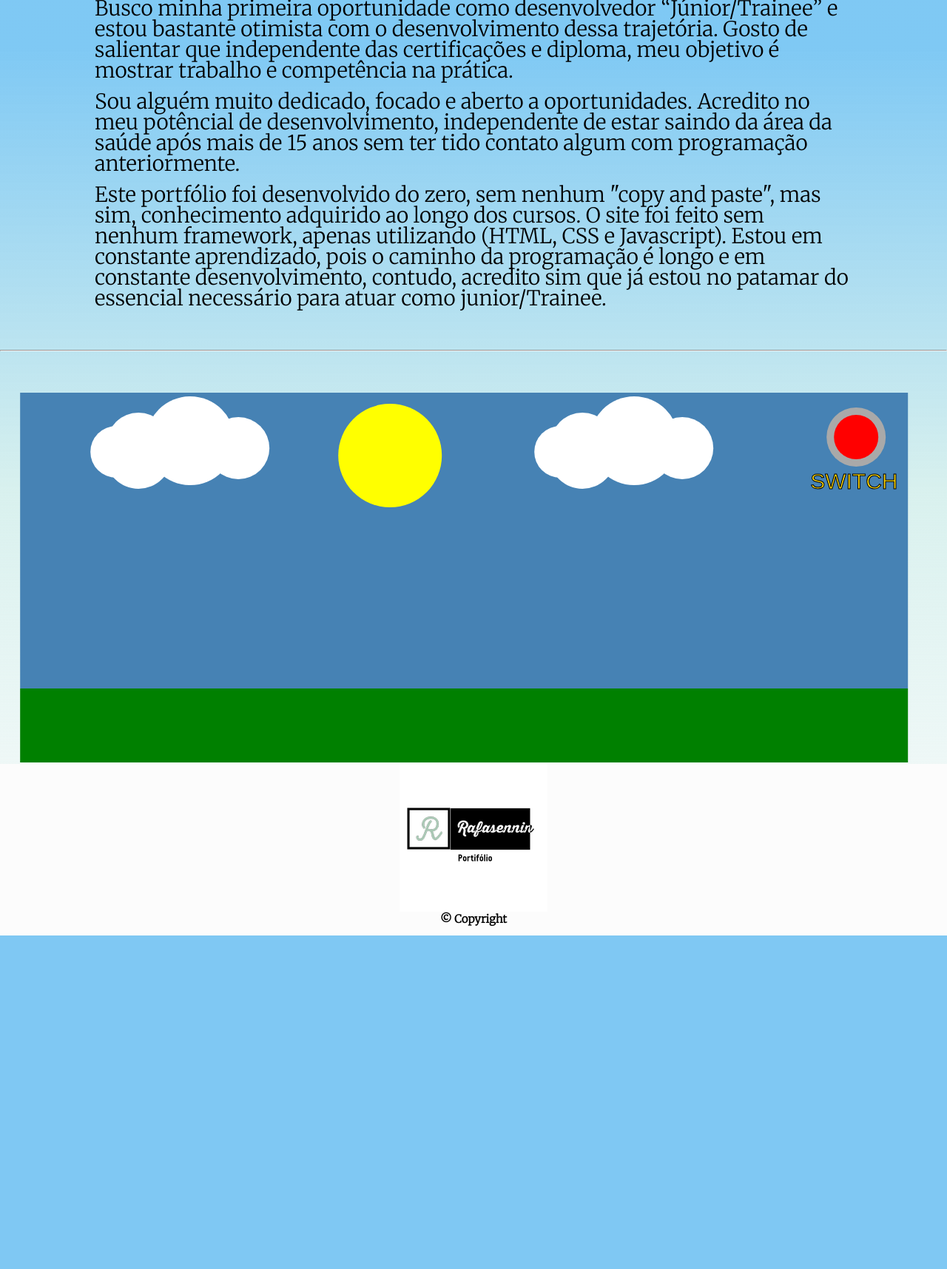
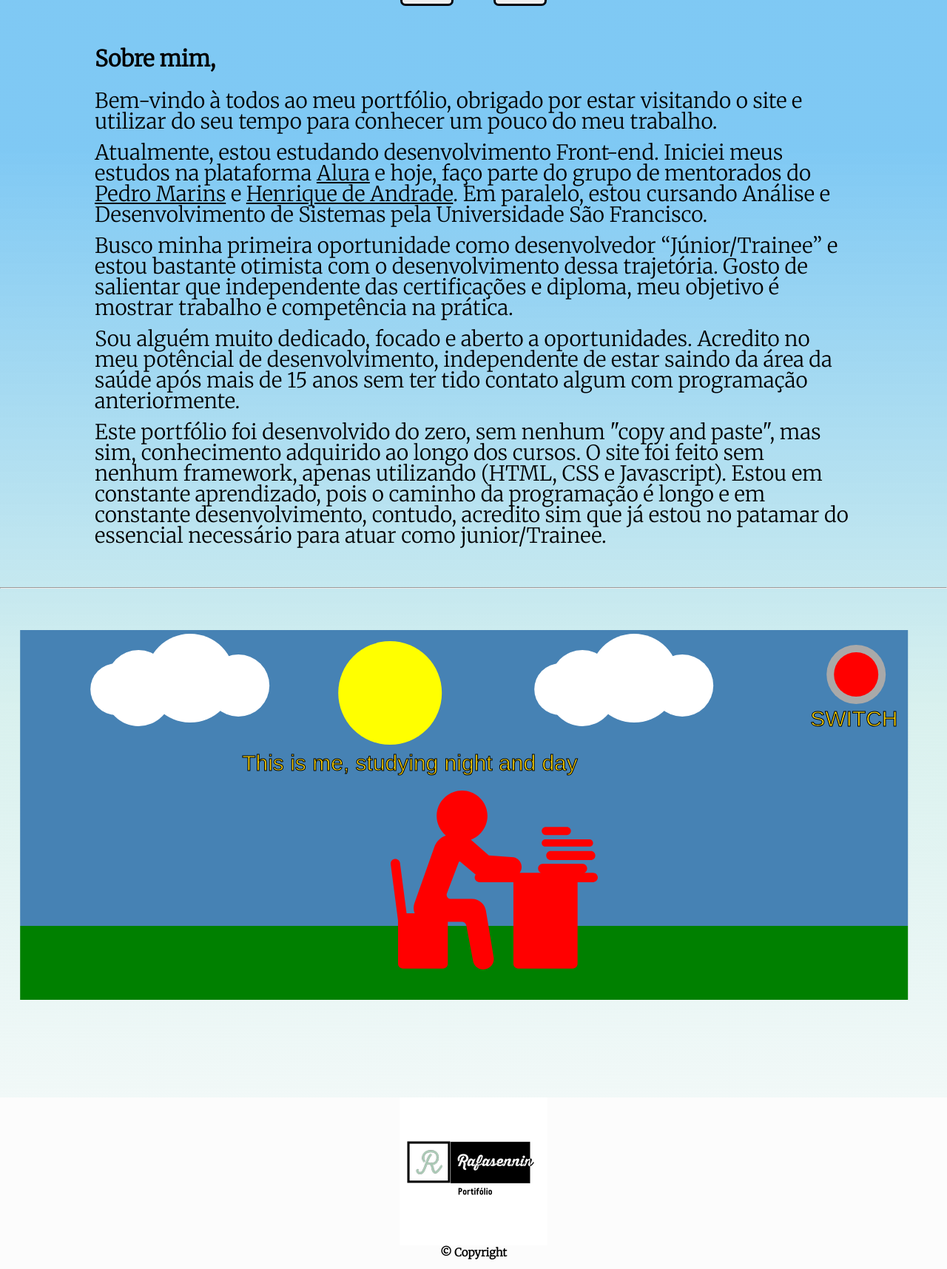
Before and after one commit to Rafasennin/Portfolio, a PHP site: page / in a window 1280 px wide. Shown: the part 449-2165 px from the top of the page at 74% size. Before the commit the page ends 1714 px from the top, so only its background shows below. Run offline with PHP 8.4, Linux system fonts and the light colour scheme; some libraries are stand-ins or nearby versions.

Commit message:
New features to animation and text about me.

```diff
--- a/Home/main.js
+++ b/Home/main.js
@@ -147,6 +147,9 @@ var timeOfDay = ["morning", "noon", "night", "rainy", "snowy"];
 var switchTimeCircle = svg.append("circle").attr("cx",1300).attr("cy",60).attr("r", 40).attr("fill","darkgrey");
 var switchTimeCircle2 = svg.append("circle").attr("cx",1300).attr("cy",60).attr("r", 30).attr("fill","red");
 var text = svg.append("text").text("SWITCH").attr("x",1238).attr("y",130).attr("fill", "gold")
+.attr("font-size",30).attr("stroke","black").attr("font-family","sans-serif").attr("stroke-width",1,3);
+
+var text2 = svg.append("text").text("This is me, studying night and day").attr("x",470).attr("y",190).attr("fill", "gold")
 .attr("font-size",30).attr("stroke","black").attr("font-family","sans-serif").attr("stroke-width",1,3);
 
 
@@ -331,7 +334,6 @@ function changeWeather(time){
 }
 
 
-
 function switchOn(){
     changeWeather(timeOfDay[pickRandom(0,4)])
     return changeWeather;
@@ -387,7 +389,6 @@ function rainDown(){
     }
 }
 
-
 //menu slide set up
 
 const menuButton = document.querySelector(".side-menu__button__img");
@@ -395,3 +396,57 @@ const sideMenu = document.querySelector(".side-menu__container");
 menuButton.addEventListener("click", ()=>{
     sideMenu.classList.toggle("side-menu__container--active")
 });
+
+
+//language changer
+
+const sobreMim = document.querySelector(".main__article");
+
+
+function languageChangerPortuguese (){
+    sobreMim.innerHTML = `<h2 class="article__title">Sobre mim,</h2><br>
+
+    <p class="article__p">Bem-vindo à todos ao meu portfólio, obrigado por estar visitando o site e utilizar do seu
+    tempo para conhecer um pouco do meu trabalho.</p>
+
+    <p class="article__p">Atualmente, estou estudando desenvolvimento Front-end. Iniciei meus estudos na plataforma <u>Alura</u> e hoje,
+    faço parte do grupo de mentorados do <u>Pedro Marins</u> e <u>Henrique de Andrade</u>. Em paralelo, estou cursando
+    Análise e Desenvolvimento de Sistemas pela Universidade São Francisco.</p>
+
+    <p class="article__p">Busco minha primeira oportunidade como desenvolvedor “Júnior/Trainee” e estou bastante otimista com o
+    desenvolvimento dessa trajetória. Gosto de salientar que independente das certificações e diploma, meu objetivo
+    é mostrar trabalho e competência na prática.</p>
+
+    <p class="article__p">Sou alguém muito dedicado, focado e aberto a oportunidades. Acredito no meu potêncial de desenvolvimento, independente de estar saindo da área da saúde após mais de
+    15 anos sem ter tido contato algum com programação anteriormente.</p>
+
+    <p class="article__p">Este portfólio foi desenvolvido do zero, sem nenhum "copy and paste", mas sim, conhecimento adquirido ao longo dos cursos.
+    O  site foi feito sem nenhum framework, apenas utilizando (HTML, CSS e Javascript). Estou em constante aprendizado, pois o caminho da programação é longo
+    e em constante desenvolvimento, contudo, acredito sim que já estou no patamar do essencial necessário para atuar como junior/Trainee.</p>`
+
+}
+
+
+function languageChangerEnglish(){
+
+    sobreMim.innerHTML = `<h2 class="article__title">About me,</h2><br>
+
+    <p class="article__p">Welcome everyone to my portfolio, thank you for visiting my website and using your
+    time to get to discover a little about my work.</p>
+
+    <p class="article__p">Currently, I'm studying Front-end development. I started my studies on the <u>Alura</u> platform and today,
+    I am part of the mentor group of <u>Pedro Marins</u> and <u>Henrique de Andrade</u>. In parallel, I'm studying
+    Systems Analysis and Development at São Francisco University.</p>
+
+    <p class="article__p">I am looking for my first opportunity as a “Junior/Trainee” developer and I am very optimistic about the
+    development of my career path. I would like to point out that regardless of certifications and degrees, my main goal
+    is to show work and competence in practice.</p>
+
+    <p class="article__p">I am someone very dedicated, focused and open to new opportunities. I believe in my development potential, regardless of leaving the health area after more than
+    15 years without having had any contact with programming before.</p>
+
+    <p class="article__p">This portfolio was developed from scratch, without any "copy and paste", but knowledge acquired throughout the courses.
+    The site was made without any framework, just using (HTML, CSS and Javascript). I am in constant learning process, because the path of programming is long
+    and in constant change, however, I do believe that I am already to go one step further and get an opportunity as junior or Trainee level.</p>`
+
+}
--- a/Home/meu_portifolio_style.css
+++ b/Home/meu_portifolio_style.css
@@ -58,6 +92,10 @@ header h1{
 	margin-top: 3em;
 }
 
+.man__desktop{
+	height: 85vh;
+
+}
 
 
 /* Flex grid para o logo*/
@@ -110,6 +148,12 @@ ul{
 
 svg{
 	background-color: linear-gradient(180deg,rgb(0, 147, 233, 0.5)30%, rgb(128, 208, 199, 0.3), #fcfcfc );
+}
+
+#Capa_1{
+	position: relative;
+	left: 33em;
+	bottom: 19em;;
 }
 
 .side-menu__container{
--- a/index.html
+++ b/index.html
@@ -112,8 +112,12 @@
 				</li>
 			</nav>
 		</header>
+					<hr class="hr__line1"></hr>
 
-					<hr class="hr__line1"></hr>
+					<section class="button_language">
+						<button class="button_change__portuguese" id="button_change__portuguese" onclick="languageChangerPortuguese()"><img class="img__brazil" src="img/brazil.png"></button>
+						<button class="button_change__english" id="button_change__english" onclick="languageChangerEnglish()"><img class="img__english" src="img/english.png"></button>
+					</section>
 
 			<section class="sobre__mim">
 				<article class="main__article">
@@ -137,14 +141,34 @@
 					<p class="article__p">Este portfólio foi desenvolvido do zero, sem nenhum "copy and paste", mas sim, conhecimento adquirido ao longo dos cursos.
 					O  site foi feito sem nenhum framework, apenas utilizando (HTML, CSS e Javascript). Estou em constante aprendizado, pois o caminho da programação é longo
 					e em constante desenvolvimento, contudo, acredito sim que já estou no patamar do essencial necessário para atuar como junior/Trainee.</p>
+
 				</article>
 			</section>
 			<hr class="hr__line2"></hr>
 
-			<main>
+			<section class="man__desktop">
 				<svg id="svg__container" width="98vw" height="500" viewBox="170 0 1200 500"></svg>
-			</main>
-
+				<svg xmlns="http://www.w3.org/2000/svg" xmlns:xlink="http://www.w3.org/1999/xlink" fill="red" height="280px" width="280px" version="1.1" id="Capa_1"
+				viewBox="0 0 219.969 219.969" xml:space="preserve">
+					<path d="M219.969,107.294c0,2.761-2.238,5-5,5H198.49v86.676c0,2.761-2.238,5-5,5h-58.134c-2.762,0-5-2.239-5-5v-86.676H94.262
+					c-2.762,0-5-2.239-5-5c0-1.164,0.414-2.221,1.081-3.07L74.815,91.246c-0.147-0.124-0.288-0.256-0.421-0.396
+					c-0.265-0.279-0.571-0.414-0.937-0.414c-0.16,0-0.973,0.042-1.266,0.889c-0.016,0.045-0.032,0.09-0.049,0.134l-12.452,32.85
+					c-0.438,1.321-0.229,2.726,0.581,3.863c0.82,1.153,2.103,1.814,3.518,1.814h22.642c7.36,0,13.719,5.491,14.79,12.772l8.211,49.445
+					c0.485,3.292-0.458,6.531-2.572,8.98c-2.114,2.448-5.183,3.853-8.417,3.853c-5.438,0-10.049-3.891-10.964-9.251l-7.062-37.306
+					 c-0.423-2.475-2.474-4.206-4.894-4.206H60.705v44.698c0,2.761-2.238,5-5,5H12.863c-2.762,0-5-2.239-5-5v-45.91l-7.82-59.774
+					  c-0.358-2.738,1.571-5.248,4.31-5.606c2.741-0.359,5.248,1.572,5.606,4.309l6.979,53.346h8.621
+					  c-0.736-1.742-1.144-3.656-1.144-5.663c0-1.587,0.257-3.154,0.762-4.656l21.126-59.742c1.976-5.964,6.579-10.537,12.292-12.636
+					   c-5.945-4.952-9.736-12.406-9.736-20.73c0-14.874,12.101-26.975,26.975-26.975s26.976,12.101,26.976,26.975
+					   c0,11.556-7.307,21.435-17.541,25.269l19.049,16.678l26.505,1.998c0.484,0.037,0.961,0.144,1.414,0.317
+					    c4.095,1.57,6.847,5.572,6.847,9.958c0,2.298-0.736,4.423-1.975,6.166h22.326c-1.696-0.808-2.877-2.523-2.877-4.527v-0.102
+						c0-2.776,2.251-5.027,5.027-5.027h42.053c2.776,0,5.027,2.251,5.027,5.027v0.102c0,2.004-1.181,3.72-2.877,4.527h9.183
+						C217.73,102.294,219.969,104.533,219.969,107.294z M170.003,79.132c-2.64,0-4.78,2.14-4.78,4.78v0.097c0,2.64,2.14,4.78,4.78,4.78
+						h42.548c2.64,0,4.78-2.14,4.78-4.78v-0.097c0-2.64-2.14-4.78-4.78-4.78H170.003z M164.684,62.187h22.499
+						c2.344,0,4.243-1.9,4.243-4.243v-0.086c0-2.344-1.9-4.243-4.243-4.243h-22.499c-2.344,0-4.243,1.9-4.243,4.243v0.086
+						C160.441,60.287,162.341,62.187,164.684,62.187z M164.231,74.507h46.919c2.093,0,3.79-1.697,3.79-3.79v-0.077
+						c0-2.093-1.697-3.79-3.79-3.79h-46.919c-2.093,0-3.79,1.697-3.79,3.79v0.077C160.441,72.811,162.138,74.507,164.231,74.507z"/>
+					</svg>
+				</section>
 
 		<footer>
 			<img src="Home/img/portifolio_logo.jpg" id="logo_img">
```
Also changed, not shown: other parts of Home/meu_portifolio_style.css (+44 -0 lines).
